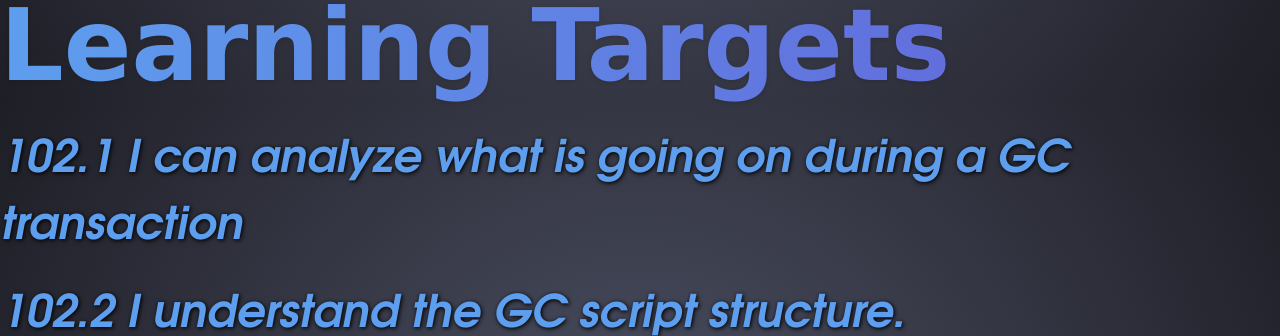
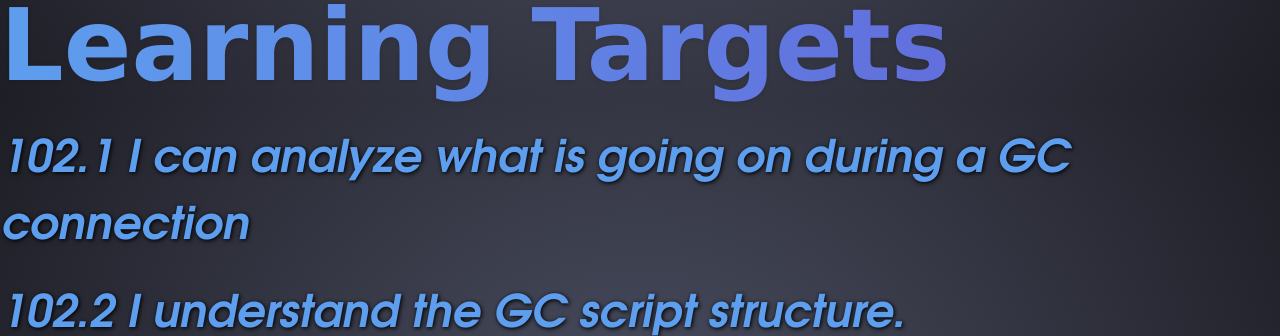
Before and after one commit to M2tec/gc-f12-animotion, a SvelteKit app: page / in a window 1280 px wide. Shown: the part 6300-6636 px from the top of the page. Built offline with nearby package versions, Linux system fonts and the light colour scheme.

Commit message:
Workshop update 5

```diff
--- a/src/routes/+page.svelte
+++ b/src/routes/+page.svelte
@@ -94,7 +94,7 @@
 
 		<Transition>
 			<p class="pb-5 text-base font-bold drop-shadow-sm">
-				102.1 I can analyze what is going on during a GC transaction
+				102.1 I can analyze what is going on during a GC connection
 			</p>
 		</Transition>
 
@@ -546,7 +546,6 @@ window.onload = function () {
 		<img style="height: 900px;" src="/src/lib/assets/dapp-basic-1.png" alt="dApp basic" />
 	</Slide>
 
-
 	<Slide class="h-full place-content-center place-items-center"> <!-- Code: dApp full 2 -->
 		<div class="flex flex-row">
 			<div id="code">
```
